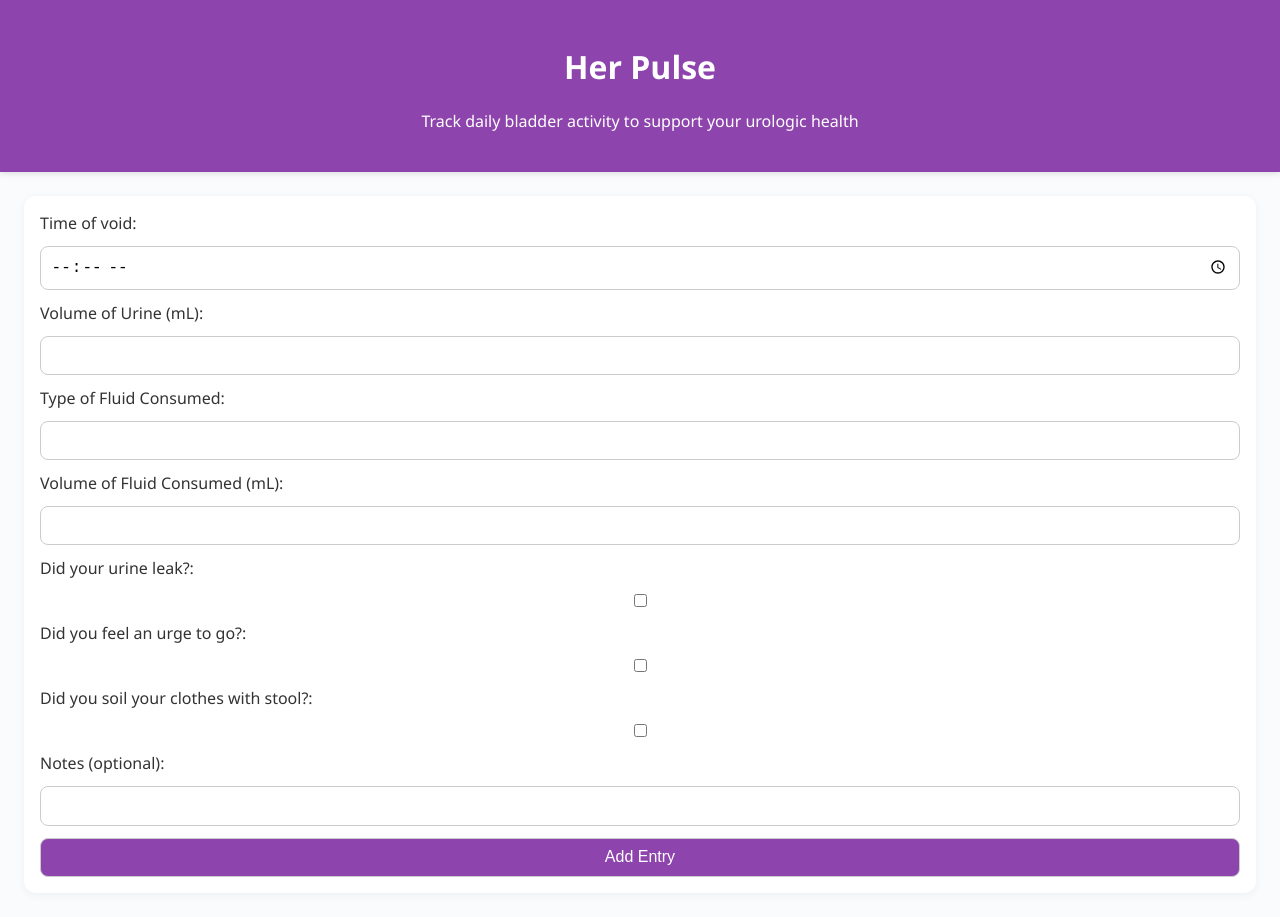
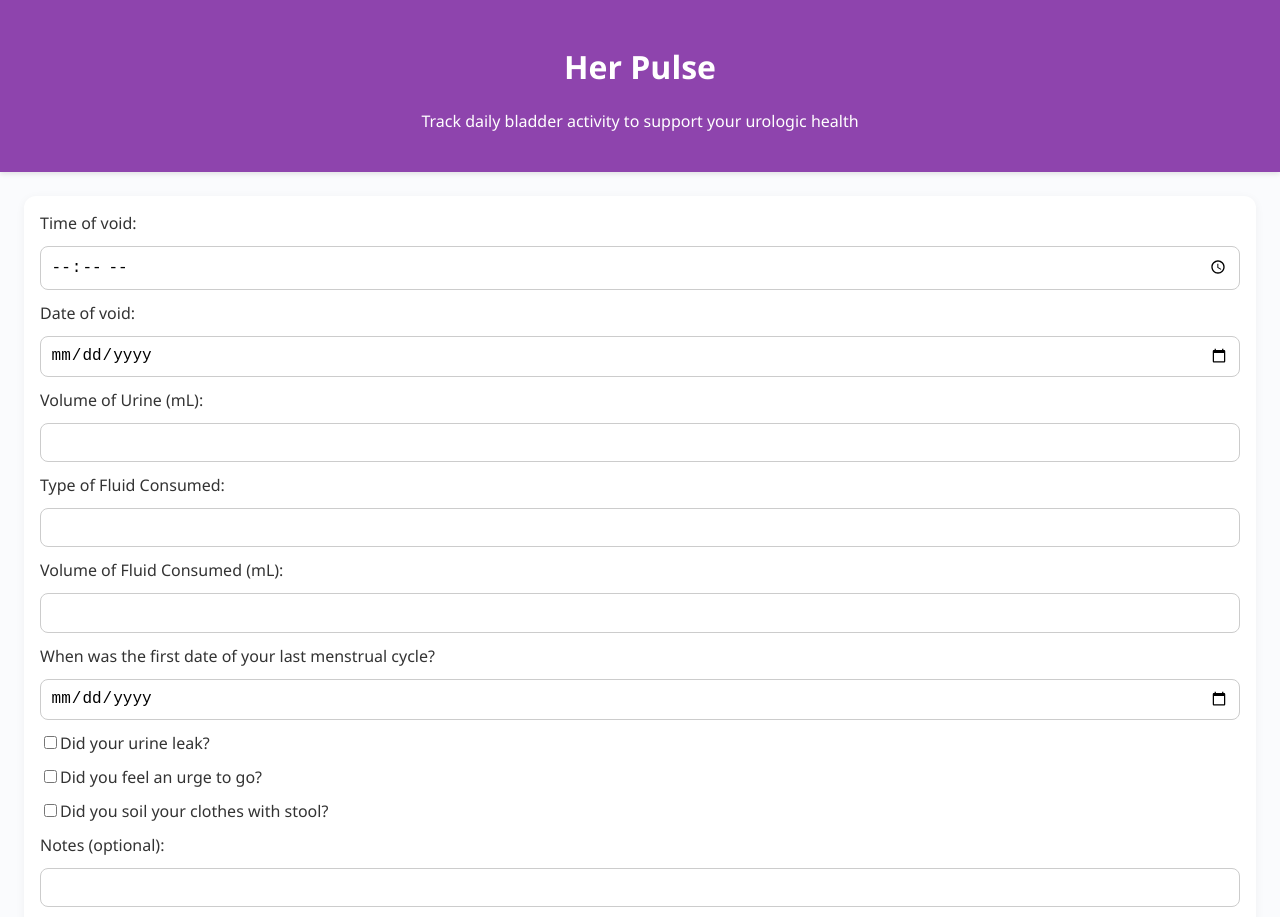
Before and after one commit to muqriher72/herpulse, a React (Create React App) app: page / in a window 1280 px wide. Shown: the top 917 px of the page. Built offline with nearby package versions, Linux system fonts and the light colour scheme.

Commit message:
Describe what you changed here

```diff
--- a/src/components/EntryCard.js
+++ b/src/components/EntryCard.js
@@ -7,6 +7,7 @@ export default function EntryCard({ entry }) {
       <p><strong>💧 Urine Volume:</strong> {entry.volume} mL</p>
       <p><strong>🥤 Fluid Type:</strong> {entry.fluidtype}</p>
       <p><strong>🥛 Fluid Volume:</strong> {entry.fluidvolume} mL</p>
+      <p><strong>🩸 Menstrual Cycle Date::</strong> {entry.menstrual}</p>
 
       <p>
         <strong>🚱 Urine Leak:</strong> {entry.urineleak ? "Yes" : "No"}
--- a/src/components/EntryForm.js
+++ b/src/components/EntryForm.js
@@ -2,9 +2,11 @@ import React, { useState } from "react";
 
 export default function EntryForm({ onAdd }) {
   const [time, setTime] = useState("");
+  const [date, setDate] = useState("");
   const [volume, setVolume] = useState("");
   const [fluidtype, setFluidType] = useState("");
   const [fluidvolume, setFluidVolume] = useState("");
+  const [menstrual, setMenstrual] = useState("");
   const [urineleak, setUrineLeak] = useState(false);
   const [urineurge, setUrineUrge] = useState(false);
   const [soiled, setSoiled] = useState(false);
@@ -12,12 +14,14 @@ export default function EntryForm({ onAdd }) {
 
   function handleSubmit(e) {
     e.preventDefault();
-    if (!time || !volume || !fluidtype || !fluidvolume || !urineleak || !urineurge || !soiled) return;
-    onAdd({ time, volume, fluidtype, fluidvolume, urineleak, urineurge, soiled, notes });
+    if (!time || !date || !volume || !fluidtype || !fluidvolume || !menstrual || !urineleak || !urineurge || !soiled) return;
+    onAdd({ time, date, volume, fluidtype, fluidvolume, menstrual, urineleak, urineurge, soiled, notes });
     setTime("");
+    setDate("");
     setVolume("");
     setFluidType("");
     setFluidVolume("");
+    setMenstrual("");
     setUrineLeak(false);
     setUrineUrge(false);
     setSoiled(false);
@@ -29,6 +33,9 @@ export default function EntryForm({ onAdd }) {
       <label>Time of void:</label>
       <input type="time" value={time} onChange={(e) => setTime(e.target.value)} required />
 
+      <label>Date of void:</label>
+      <input type="date" value={date} onChange={(e) => setDate(e.target.value)} required />
+
       <label>Volume of Urine (mL):</label>
       <input type="number" value={volume} onChange={(e) => setVolume(e.target.value)} required />
 
@@ -38,14 +45,35 @@ export default function EntryForm({ onAdd }) {
       <label>Volume of Fluid Consumed (mL):</label>
       <input type="number" value={fluidvolume} onChange={(e) => setFluidVolume(e.target.value)} required />
 
-      <label>Did your urine leak?:</label>
-      <input type="checkbox" value={urineleak} onChange={(e) => setUrineLeak(e.target.value)} required />
+      <label>When was the first date of your last menstrual cycle?</label>
+      <input type="date" value={menstrual} onChange={(e) => setMenstrual(e.target.value)} required />
 
-      <label>Did you feel an urge to go?:</label>
-      <input type="checkbox" value={urineurge} onChange={(e) => setUrineUrge(e.target.value)} required />
+      <label>
+        <input
+          type="checkbox"
+          checked={urineleak}
+          onChange={(e) => setUrineLeak(e.target.checked)}
+        />
+        Did your urine leak?
+      </label>
 
-      <label>Did you soil your clothes with stool?:</label>
-      <input type="checkbox" value={volume} onChange={(e) => setSoiled(e.target.value)} required />
+      <label>
+        <input
+          type="checkbox"
+          checked={urineurge}
+          onChange={(e) => setUrineUrge(e.target.checked)}
+        />
+        Did you feel an urge to go?
+      </label>
+
+      <label>
+        <input
+          type="checkbox"
+          checked={soiled}
+          onChange={(e) => setSoiled(e.target.checked)}
+        />
+        Did you soil your clothes with stool?
+      </label>
 
       <label>Notes (optional):</label>
       <input type="text" value={notes} onChange={(e) => setNotes(e.target.value)} />
```
Also changed, not shown: 1 other file (tests, documents, lock files or other folders).
